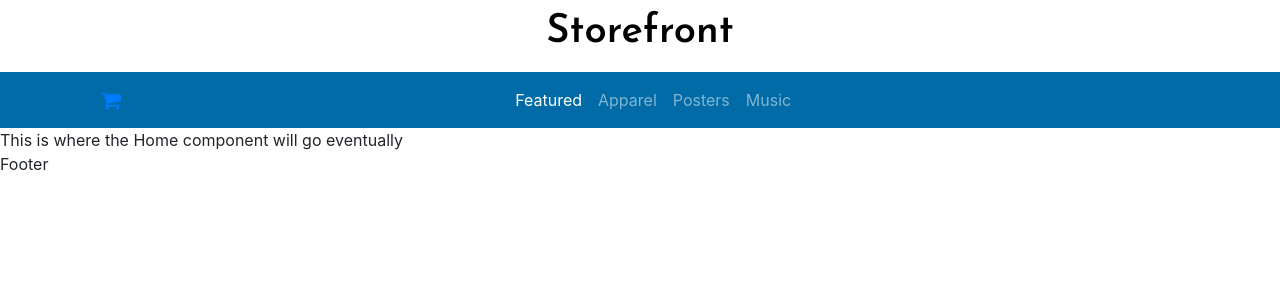
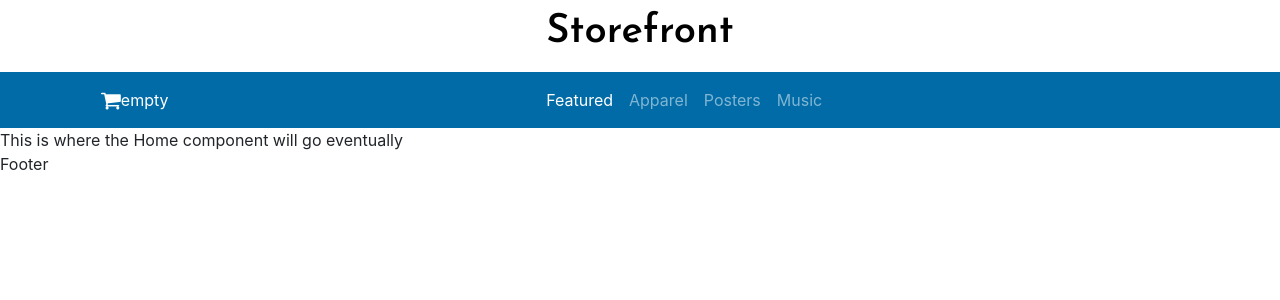
Before and after one commit to geno7/mountweazel-store, a React (Create React App) app: page /home in a window 1280 px wide. Shown: the top 300 px of the page. Built offline with nearby package versions, Linux system fonts and the light colour scheme; no server answers; what react-redux-form would draw is missing.

Commit message:
second pushed commit

```diff
--- a/src/components/HeaderComponent.js
+++ b/src/components/HeaderComponent.js
@@ -1,6 +1,15 @@
 import React, { Component } from "react";
 import { Nav, Navbar, NavbarBrand, NavbarToggler, Collapse, NavItem, Card, CardImg, CardText, CardTitle, CardBody } from "reactstrap";
 import { NavLink } from "react-router-dom";
+import { connect } from "react-redux"
+import { findRenderedComponentWithType } from "react-dom/test-utils";
+
+const mapStateToProps = (state) => {
+    return {
+        products: state.products,
+        cart: state.cart,
+    };
+};
 
 class Header extends Component {
     constructor(props) {
@@ -20,6 +29,7 @@ class Header extends Component {
     }
 
     render() {
+        const cartTotal = this.state.cart && this.state.cart.length > 0 ? "filled" : "empty"
         return (
             <React.Fragment>
                 <div className="container-fluid">
@@ -35,7 +45,10 @@ class Header extends Component {
                     <div className="container">
                         <NavbarToggler onClick={this.toggleNav} />
                         <NavLink className="nav-link" to="/cart">
-                            <i className="fa fa-shopping-cart fa-lg" />
+                            <span class="text-white">
+                                <i className="fa fa-shopping-cart fa-lg" />
+                                {cartTotal}
+                            </span>
                         </NavLink>
                         <Collapse isOpen={this.state.isNavOpen} navbar>
                             <Nav navbar className="center-navbar">
@@ -68,4 +81,4 @@ class Header extends Component {
     }
 }
 
-export default Header;
+export default connect(mapStateToProps)(Header);
```
